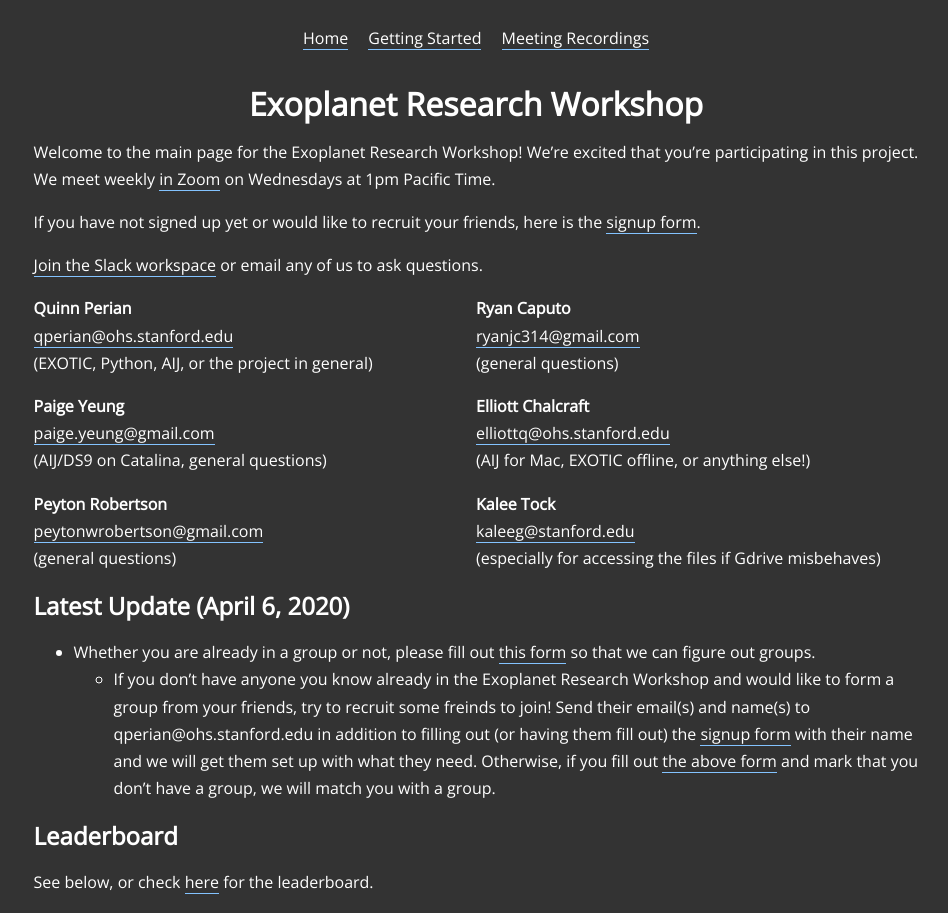
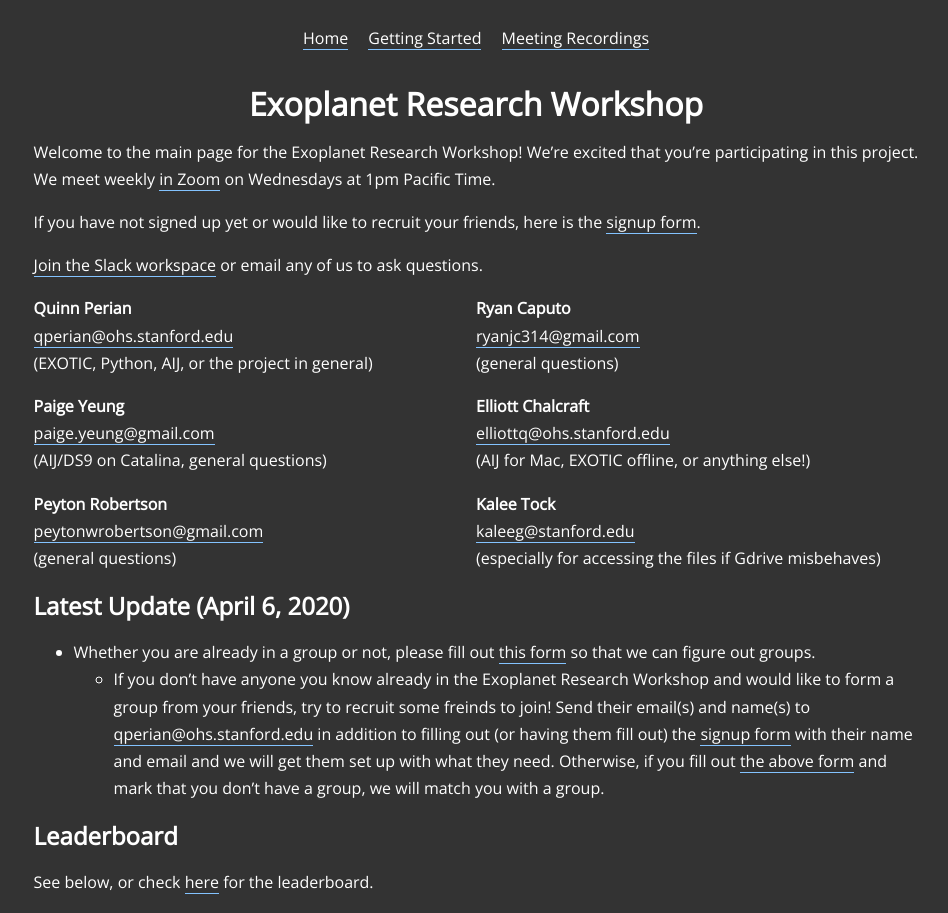
Before and after one commit to paigeyeung/exoplanetresearchworkshop, a Jekyll site: the page built from index.md, in a window 1280 px wide. Shown: the top 913 px of the page, without its empty margins (164-1112 px from the left). Built offline with Jekyll 4.4.1, drawn with Linux system fonts in a browser that asks for light colours; grey boxes are pictures that could not be loaded.

Commit message:
Update index.md

```diff
--- a/index.md
+++ b/index.md
@@ -51,7 +51,7 @@ If you have not signed up yet or would like to recruit your friends, here is the
 ## Latest Update (April 6, 2020)
 
 * Whether you are already in a group or not, please fill out [this form](https://docs.google.com/forms/d/e/1FAIpQLSf549CDUdYCOVv7XSJY26KR9J83XYTHY-z7NHrbZQfv456u4g/viewform?usp=sf_link){:target="_blank"} so that we can figure out groups.
-    * If you don't have anyone you know already in the Exoplanet Research Workshop and would like to form a group from your friends, try to recruit some freinds to join! Send their email(s) and name(s) to qperian@ohs.stanford.edu in addition to filling out (or having them fill out) the [signup form](https://docs.google.com/forms/d/e/1FAIpQLSdYdnDFFS7MinZQbgGAxN3ULTTshf0Q3tvWsC1YjVQKXwWkeQ/viewform?usp=send_form){:target="_blank"} with their name and we will get them set up with what they need. Otherwise, if you fill out [the above form](https://docs.google.com/forms/d/e/1FAIpQLSf549CDUdYCOVv7XSJY26KR9J83XYTHY-z7NHrbZQfv456u4g/viewform?usp=sf_link){:target="_blank"} and mark that you don't have a group, we will match you with a group.
+    * If you don't have anyone you know already in the Exoplanet Research Workshop and would like to form a group from your friends, try to recruit some freinds to join! Send their email(s) and name(s) to <a href="mailto:qperian@ohs.stanford.edu">qperian@ohs.stanford.edu</a> in addition to filling out (or having them fill out) the [signup form](https://docs.google.com/forms/d/e/1FAIpQLSdYdnDFFS7MinZQbgGAxN3ULTTshf0Q3tvWsC1YjVQKXwWkeQ/viewform?usp=send_form){:target="_blank"} with their name and email and we will get them set up with what they need. Otherwise, if you fill out [the above form](https://docs.google.com/forms/d/e/1FAIpQLSf549CDUdYCOVv7XSJY26KR9J83XYTHY-z7NHrbZQfv456u4g/viewform?usp=sf_link){:target="_blank"} and mark that you don't have a group, we will match you with a group.
 
 ## Leaderboard
 See below, or check [here](https://docs.google.com/spreadsheets/d/186XBseS2LP1QWJaaSwJQzCkS0cBpJ4C8teQdVBPQDpk/){:target="_blank"} for the leaderboard.
```
